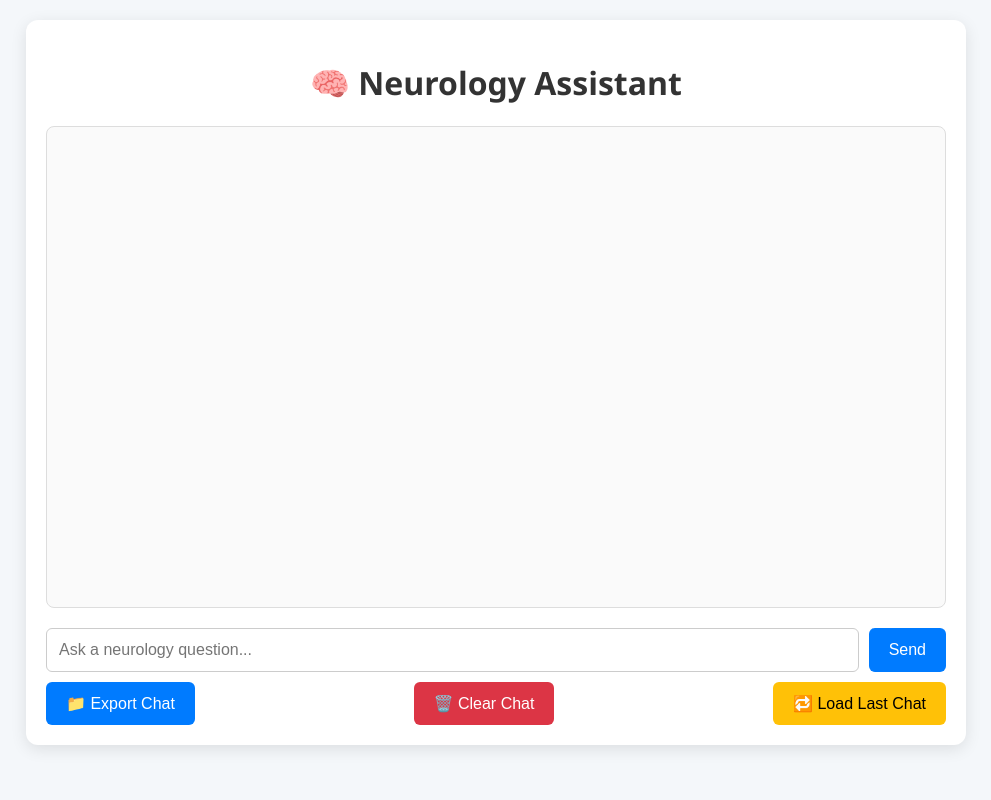
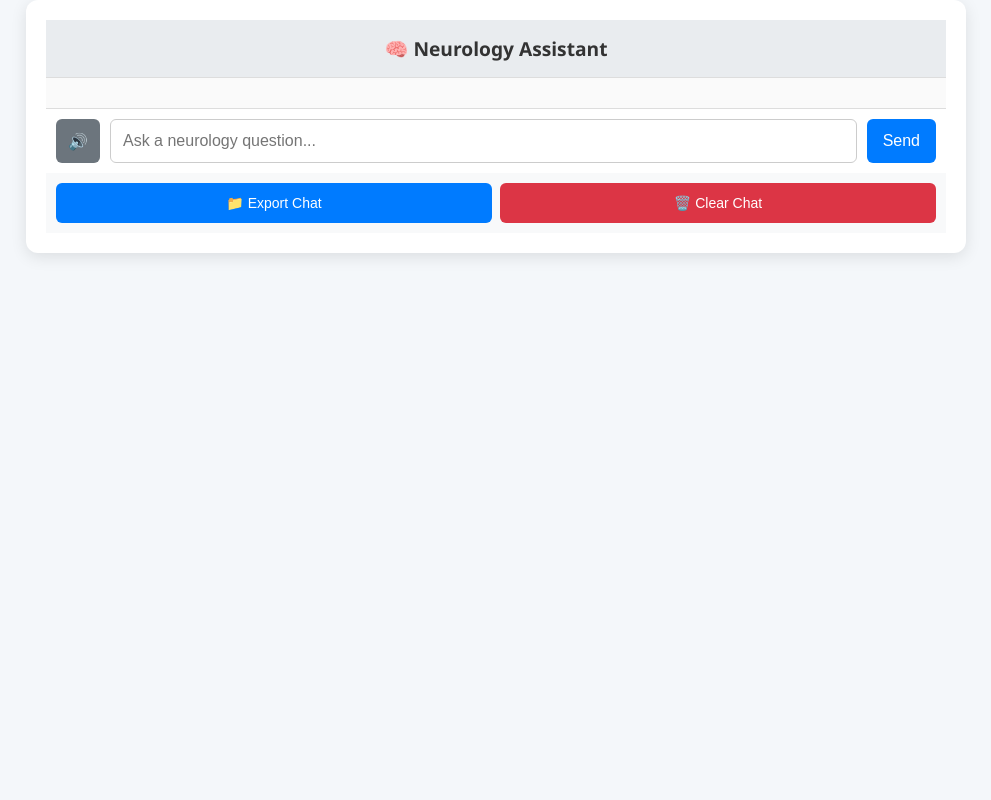
Before and after one commit to pruthviraj-chavan/neurology-bot, a Flask app: page / in a window 1280 px wide. Shown: the whole page, without its empty margins (144-1135 px from the left). Run offline with Flask 3, Linux system fonts and the light colour scheme; some libraries are stand-ins or nearby versions.

Commit message:
Update index.html

```diff
--- a/templates/index.html
+++ b/templates/index.html
@@ -3,46 +3,63 @@
 <head>
   <meta charset="UTF-8" />
   <meta name="viewport" content="width=device-width, initial-scale=1.0"/>
-  <title>Neurology Assistant</title>
+  <title>🧠 Neurology Assistant</title>
   <style>
     body {
       font-family: 'Segoe UI', Tahoma, Geneva, Verdana, sans-serif;
       background-color: #f4f7fa;
       margin: 0;
-      padding: 20px;
+      padding: 0;
     }
 
     .chat-container {
+      max-width: 100%;
+      height: 100vh;
+      display: flex;
+      flex-direction: column;
+      background: white;
+      border-radius: 0;
+      box-shadow: none;
+    }
+
+    @media (min-width: 600px) {
+      .chat-container {
         max-width: 900px;
         margin: auto;
-      background: white;
         border-radius: 12px;
         box-shadow: 0 4px 16px rgba(0, 0, 0, 0.1);
         padding: 20px;
+        height: auto;
+      }
     }
 
     h1 {
       text-align: center;
+      padding: 15px 0;
+      font-size: 1.2rem;
+      margin: 0;
       color: #333;
+      background-color: #e9ecef;
+      border-bottom: 1px solid #ddd;
     }
 
     .chat-box {
-      height: 450px;
+      flex: 1;
       overflow-y: auto;
-      border: 1px solid #ddd;
-      border-radius: 8px;
       padding: 15px;
       background-color: #fafafa;
-      margin-bottom: 20px;
+      display: flex;
+      flex-direction: column;
+      gap: 10px;
     }
 
     .message {
       padding: 12px 16px;
-      margin: 10px 0;
       border-radius: 8px;
-      max-width: 80%;
-      line-height: 1.4;
+      max-width: 85%;
       word-wrap: break-word;
+      position: relative;
+      font-size: 0.95rem;
     }
 
     .user-message {
@@ -57,9 +74,29 @@
       margin-right: auto;
     }
 
+    .copy-btn {
+      position: absolute;
+      top: 2px;
+      right: 4px;
+      background: transparent;
+      border: none;
+      color: #555;
+      font-size: 0.8rem;
+      cursor: pointer;
+      opacity: 0.4;
+    }
+
+    .copy-btn:hover {
+      opacity: 1;
+    }
+
     .input-container {
       display: flex;
+      flex-direction: row;
       gap: 10px;
+      padding: 10px;
+      background-color: #fff;
+      border-top: 1px solid #ddd;
       flex-wrap: wrap;
     }
 
@@ -72,7 +109,7 @@
     }
 
     button {
-      padding: 12px 20px;
+      padding: 12px 16px;
       font-size: 16px;
       background-color: #007bff;
       color: white;
@@ -89,13 +126,24 @@
     .controls {
       display: flex;
       justify-content: space-between;
-      margin-top: 10px;
       flex-wrap: wrap;
-      gap: 10px;
+      gap: 8px;
+      padding: 10px;
+      background-color: #f8f9fa;
     }
 
     .controls button {
-      min-width: 120px;
+      flex: 1;
+      min-width: 100px;
+      font-size: 14px;
+    }
+
+    .mic-btn {
+      background-color: #6c757d !important;
+    }
+
+    .mic-btn:hover {
+      background-color: #5a6268 !important;
     }
   </style>
 </head>
@@ -106,6 +154,9 @@
     <div class="chat-box" id="chatBox"></div>
 
     <div class="input-container">
+      <button class="mic-btn" title="Voice Input" onclick="startListening()" style="padding: 12px;">
+        🔊
+      </button>
       <input type="text" id="userInput" placeholder="Ask a neurology question..." onkeypress="handleKeyPress(event)">
       <button onclick="sendMessage()">Send</button>
     </div>
@@ -113,63 +164,74 @@
     <div class="controls">
       <button onclick="exportChat()">📁 Export Chat</button>
       <button onclick="clearChat()" style="background-color: #dc3545;">🗑️ Clear Chat</button>
-      <button onclick="loadLastChat()" style="background-color: #ffc107; color: black;">🔁 Load Last Chat</button>
     </div>
   </div>
 
   <script>
     const chatBox = document.getElementById('chatBox');
 
-    // Load previous chat from localStorage
     window.onload = () => {
       const savedChat = localStorage.getItem('neurologyChat');
       if (savedChat) {
-        chatBox.innerHTML = savedChat;
-        chatBox.scrollTop = chatBox.scrollHeight;
+        try {
+          const messages = JSON.parse(savedChat);
+          messages.forEach(msg => {
+            const div = document.createElement('div');
+            div.className = `message ${msg.isUser ? 'user-message' : 'bot-message'}`;
+            div.innerHTML = `${msg.text}<button class="copy-btn" onclick="copyMessage(this)" title="Copy">⧉</button>`;
+            chatBox.appendChild(div);
+          });
+          scrollToBottom();
+        } catch (e) {
+          console.error("Failed to parse chat history");
+        }
       }
     };
 
     function addMessage(message, isUser) {
-      const messageDiv = document.createElement('div');
-      messageDiv.className = `message ${isUser ? 'user-message' : 'bot-message'}`;
-      messageDiv.textContent = message;
-      chatBox.appendChild(messageDiv);
-      chatBox.scrollTop = chatBox.scrollHeight;
+      const div = document.createElement('div');
+      div.className = `message ${isUser ? 'user-message' : 'bot-message'}`;
+      div.innerHTML = `${message}<button class="copy-btn" onclick="copyMessage(this)" title="Copy">⧉</button>`;
+      chatBox.appendChild(div);
+      scrollToBottom();
 
-      // Save to local storage
-      localStorage.setItem('neurologyChat', chatBox.innerHTML);
+      saveToHistory(message, isUser);
+    }
+
+    function saveToHistory(text, isUser) {
+      let history = JSON.parse(localStorage.getItem('neurologyChat') || '[]');
+      history.push({ text, isUser });
+      localStorage.setItem('neurologyChat', JSON.stringify(history));
     }
 
     function handleKeyPress(event) {
-      if (event.key === 'Enter') {
-        sendMessage();
-      }
+      if (event.key === 'Enter') sendMessage();
     }
 
     async function sendMessage() {
       const userInput = document.getElementById('userInput');
       const message = userInput.value.trim();
+      if (!message) return;
 
-      if (message) {
       addMessage(message, true);
       userInput.value = '';
 
       try {
-          const response = await fetch('/ask', {
+        const response = await fetch('/api/ask', {
           method: 'POST',
-            headers: {
-              'Content-Type': 'application/json'
-            },
+          headers: { 'Content-Type': 'application/json' },
           body: JSON.stringify({ question: message })
         });
 
         const data = await response.json();
         addMessage(data.response, false);
       } catch (error) {
-          console.error(error);
         addMessage('⚠️ Sorry, there was an error processing your request.', false);
       }
     }
+
+    function scrollToBottom() {
+      chatBox.scrollTop = chatBox.scrollHeight;
     }
 
     function exportChat() {
@@ -191,13 +253,38 @@
       localStorage.removeItem('neurologyChat');
     }
 
-    function loadLastChat() {
-      const savedChat = localStorage.getItem('neurologyChat');
-      if (savedChat) {
-        chatBox.innerHTML = savedChat;
-        chatBox.scrollTop = chatBox.scrollHeight;
+    function copyMessage(btn) {
+      const message = btn.parentElement;
+      const text = message.querySelector('.copy-btn')?.previousSibling.textContent.trim();
+
+      navigator.clipboard.writeText(text).then(() => {
+        alert("Copied to clipboard!");
+      }).catch(() => {
+        alert("Failed to copy.");
+      });
+    }
+
+    // Optional: Voice input
+    function startListening() {
+      if ('webkitSpeechRecognition' in window || 'SpeechRecognition' in window) {
+        const SpeechRecognition = window.SpeechRecognition || window.webkitSpeechRecognition;
+        const recognition = new SpeechRecognition();
+        recognition.lang = 'en-US';
+        recognition.interimResults = false;
+        recognition.maxAlternatives = 1;
+
+        recognition.start();
+
+        recognition.onresult = function(event) {
+          const transcript = event.results[0][0].transcript;
+          document.getElementById('userInput').value = transcript;
+        };
+
+        recognition.onerror = function(event) {
+          alert("Voice recognition error: " + event.error);
+        };
       } else {
-        alert("No chat history found.");
+        alert("Your browser doesn't support voice input.");
       }
     }
   </script>
```
Lines whose indentation alone changed are shown as unchanged.
